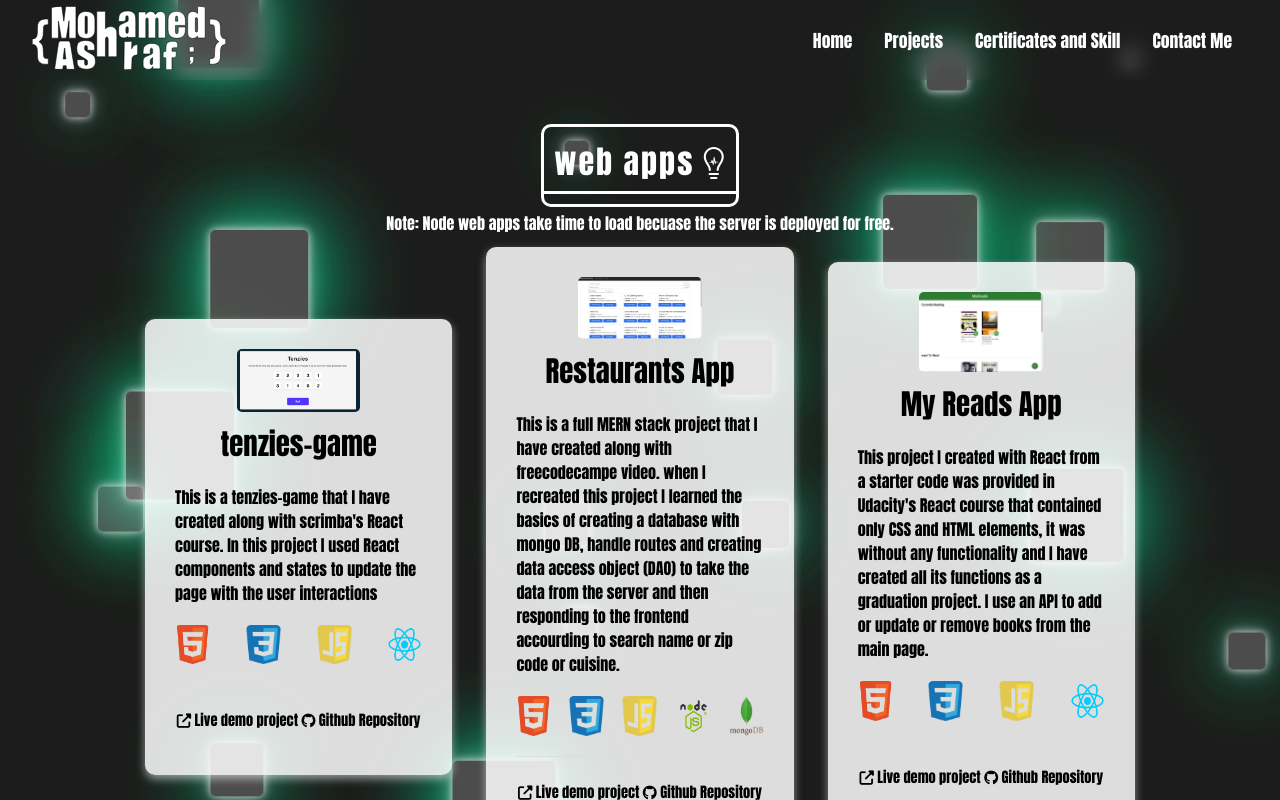
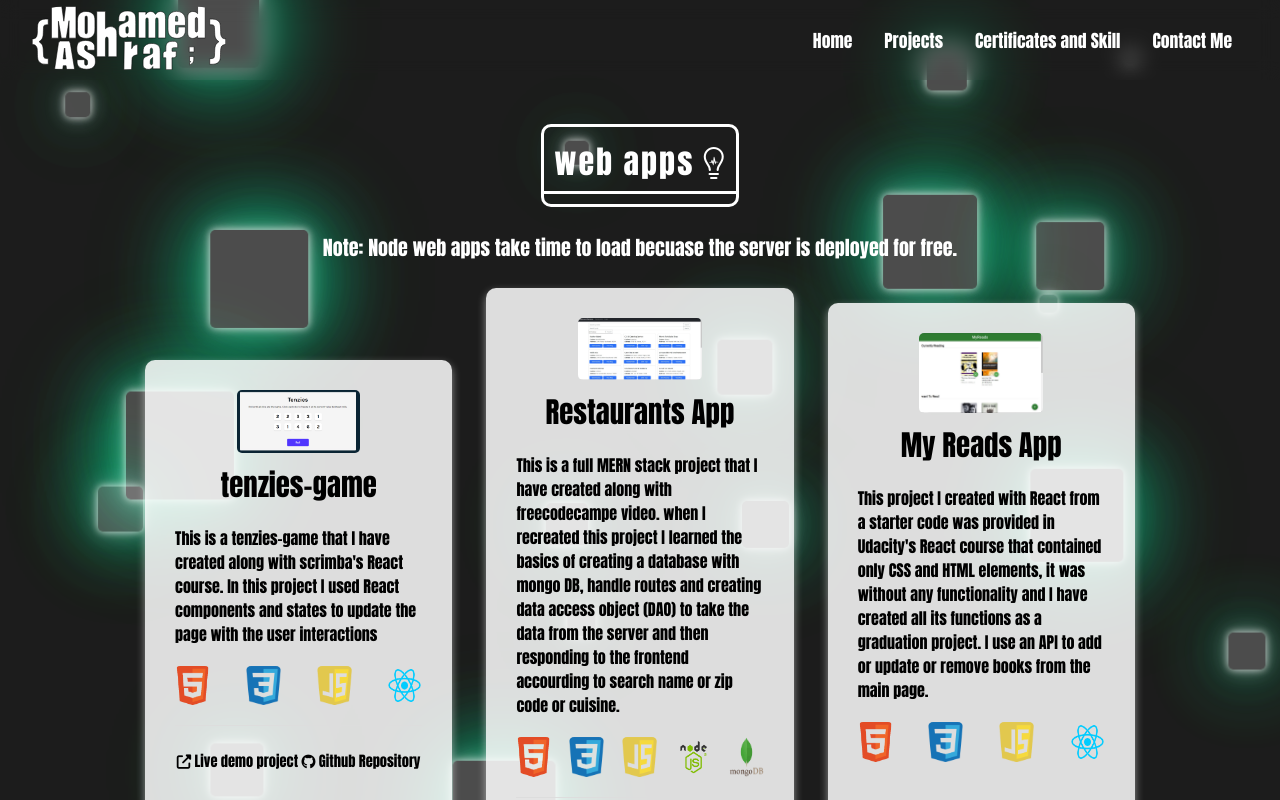
Before and after one commit to mohamedashrraf222/personalPage, a React (Vite) app: page /personalPage/Projects in a window 1280 px wide. Shown: the top 800 px of the page. Built offline with nearby package versions, Linux system fonts and the light colour scheme.

Commit message:
some changes in main page

```diff
--- a/src/assets/components/Cirtificates.jsx
+++ b/src/assets/components/Cirtificates.jsx
@@ -108,10 +108,11 @@ const Certificates = () => {
         <div className="skills" style={{ marginTop: "10px" }}>
           <h1>
             Certificates <i className="fa-solid fa-certificate"></i>
-            {windowWidth >= 900 ? <div>
+
+          </h1>
+          {windowWidth >= 900 ? <div className="skillsNote">
               Note: Hover over the cirtificate to know details about the course.
             </div> : ""}
-          </h1>
           <div className="cirtifContainer">
             <MyComponent>
               {myData.map((cirtif) => {
--- a/src/assets/components/Projects.jsx
+++ b/src/assets/components/Projects.jsx
@@ -43,10 +43,12 @@ const Projects = () => {
         <div className="skills">
           <h1>
             web apps <i className="fa-brands fa-medapps"></i>
-            <div>
-              Note: Node web apps take time to load becuase the server is deployed for free.
-            </div>
           </h1>
+          {/* note that the class skillsNote is in the cirtificates.css file */}
+          <div className="skillsNote" >
+            Note: Node web apps take time to load becuase the server is deployed
+            for free.
+          </div>
           <MyComponent>
             {myProjects.map((project) => {
               return <Project data={project} key={project.key} type="app" />;
--- a/src/assets/styles/cirtificates.css
+++ b/src/assets/styles/cirtificates.css
@@ -149,15 +149,14 @@
   text-align: center;
   margin-bottom: 20px;
 }
-.skills > h1 > div {
+.skillsNote {
   font-weight: 100;
-  font-size: 16px;
+  font-size: 20px;
   color: white;
   letter-spacing: 0px;
-  position: absolute;
-  transform: translate(-50%, 20px);
   left: 50%;
-  margin-top: 5px
+  text-align: center;
+  margin: 5px 0
 }
 
 .skills > h1::after {
--- a/src/assets/styles/header.css
+++ b/src/assets/styles/header.css
@@ -180,4 +180,9 @@ nav ul li a:hover::before {
   .menu-toggle.open span {
     background: white;
   }
+
+  .logo-container img {
+    max-height: 3.9rem;
+  }
+
 }
--- a/src/assets/styles/profile.css
+++ b/src/assets/styles/profile.css
@@ -70,7 +70,7 @@
   }
 
   .profile-name {
-    font-size: 1.8em;
+    font-size: 1.6em;
   }
 
   .profile-summary {
@@ -82,10 +82,16 @@
   .profile-picture {
     aspect-ratio: 1 / 1.3;
     width: 150px;
-    margin-top: 10vh;
     margin-bottom: 20px;
     margin-left: auto;
     margin-right: auto;
   }
 
+  .profile-summary {
+    font-size: 0.8em;
+  }
+
+  .profile-name {
+    font-size: 1.6em;
+  }
 }
```
